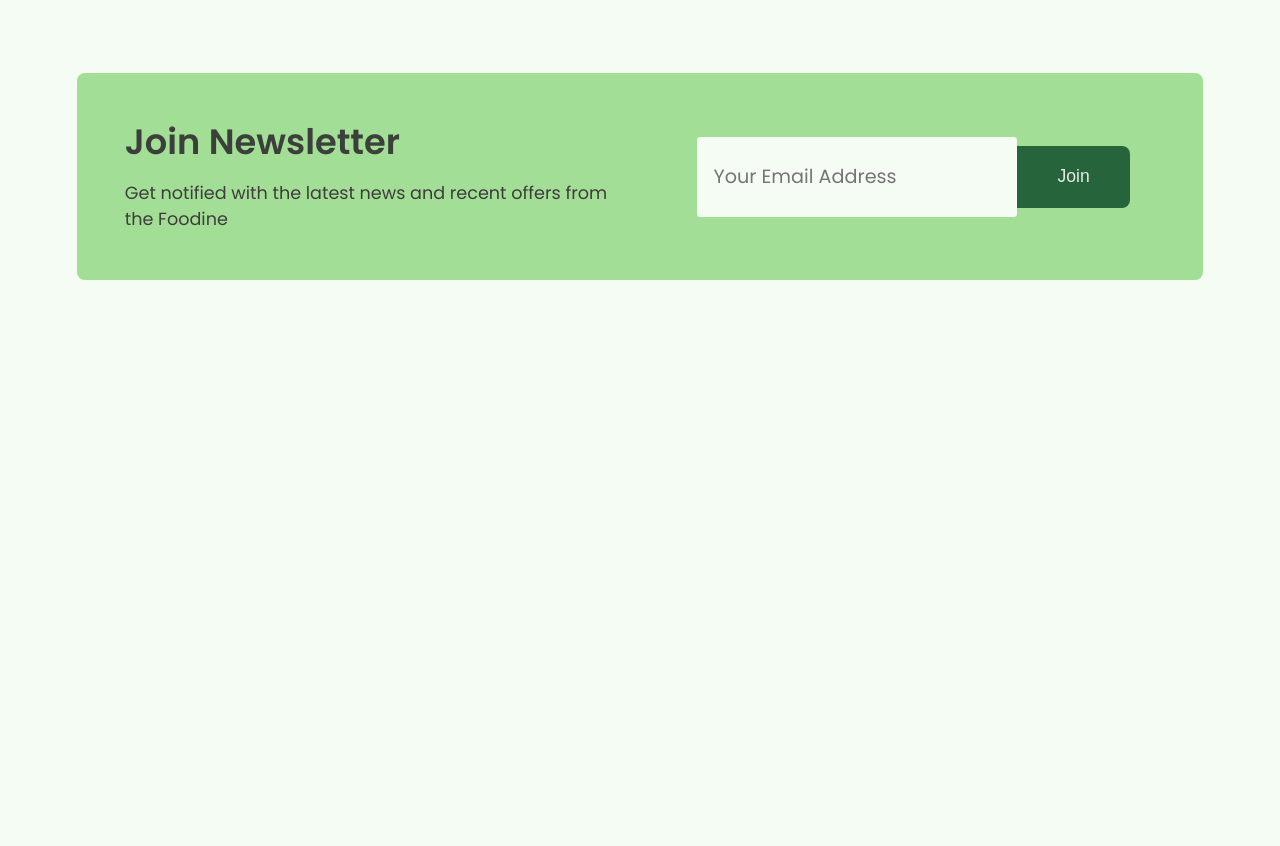
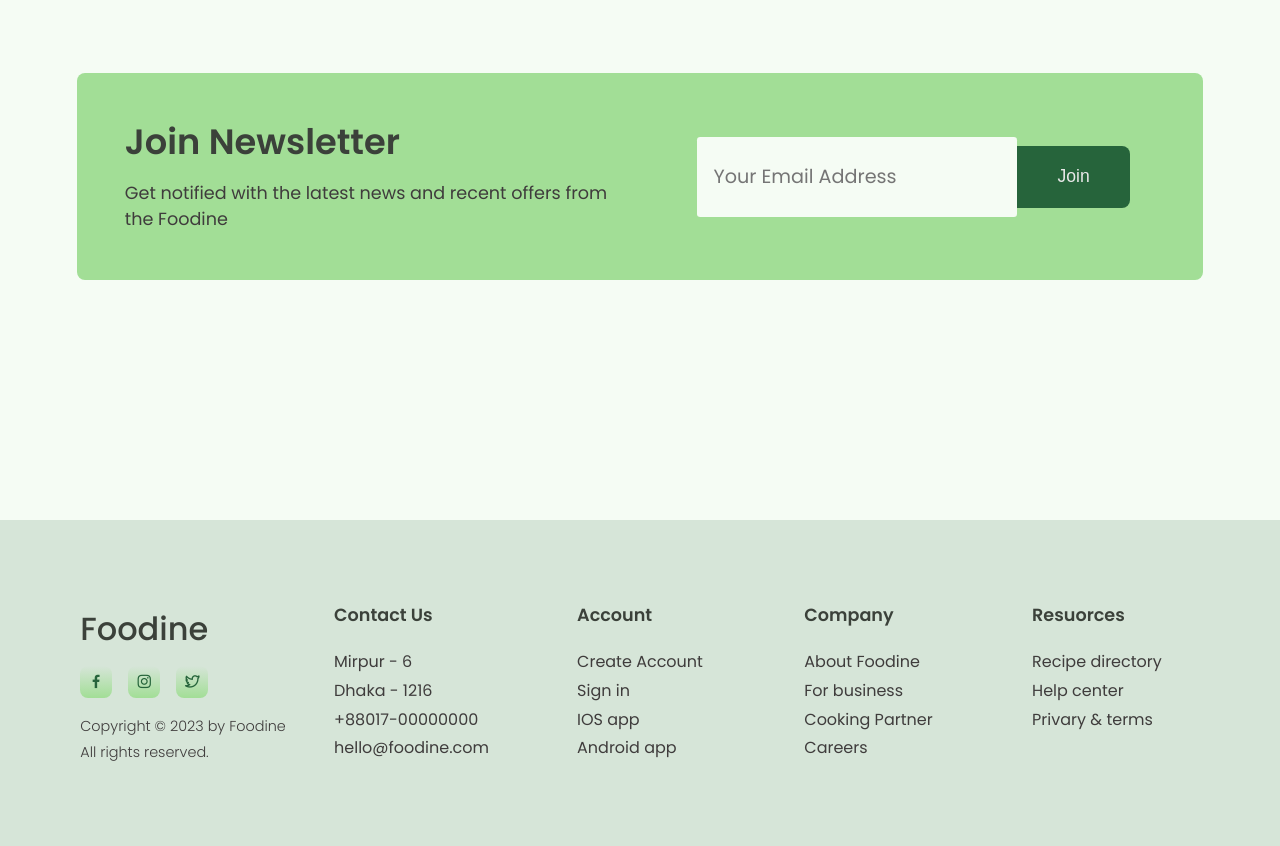
Before and after one commit to Kawsar26229/foodine, a plain HTML site: page index.html in a window 1280 px wide. Shown: the part 6471-7317 px from the top of the page. Before the commit the page ends 6751 px from the top, so only its background shows below. Drawn offline with nearby package versions, Linux system fonts and the light colour scheme.

Commit message:
footer added

```diff
--- a/index.html
+++ b/index.html
@@ -422,5 +422,50 @@
       <!------------ Newsletter End ------------->
     </main>
     <!----------------- Main End ------------------->
+    <!---------------- Footer Start ------------------>
+    <footer>
+      <div class="container footer__container">
+        <div class="logo__col">
+          <h4>Foodine</h4>
+          <ul class="nav__socials">
+            <a href="#"><i class="uil uil-facebook-f"></i></a>
+
+            <a href="#"><i class="uil uil-instagram"></i></a>
+
+            <a href="#"><i class="uil uil-twitter-alt"></i></a>
+          </ul>
+          <p>Copyright &copy; 2023 by Foodine</p>
+          <p>All rights reserved.</p>
+        </div>
+        <div class="address__col">
+          <h5>Contact Us</h5>
+          <p>Mirpur - 6</p>
+          <p>Dhaka - 1216</p>
+          <p>+88017-00000000</p>
+          <p>hello@foodine.com</p>
+        </div>
+        <div class="nav__col">
+          <h5>Account</h5>
+          <p><a href="#">Create Account</a></p>
+          <p><a href="#">Sign in</a></p>
+          <p><a href="#">IOS app</a></p>
+          <p><a href="#">Android app</a></p>
+        </div>
+        <div class="nav__col">
+          <h5>Company</h5>
+          <p><a href="#">About Foodine</a></p>
+          <p><a href="#">For business</a></p>
+          <p><a href="#">Cooking Partner</a></p>
+          <p><a href="#">Careers</a></p>
+        </div>
+        <div class="nav__col">
+          <h5>Resuorces</h5>
+          <p><a href="#">Recipe directory</a></p>
+          <p><a href="#">Help center</a></p>
+          <p><a href="#">Privary & terms</a></p>
+        </div>
+      </div>
+    </footer>
+    <!----------------- Footer End ------------------->
   </body>
 </html>
--- a/style.css
+++ b/style.css
@@ -12,6 +12,7 @@
   --heading-color: #3b413a;
   --text-color: #3f3c3c;
   --button-color: #e8e8e8;
+  --footer--link--color: #767676;
   --container-width-lg: 88%;
   --container-width-md: 92%;
   --transition: all 0.3s ease-in-out;
@@ -69,6 +70,13 @@ h4 {
   font-size: 1.2rem;
   font-weight: 500;
   color: var(--heading-color);
+}
+
+h5 {
+  color: var(--heading-color);
+  font-size: 1.1rem;
+  font-weight: 600;
+  margin-bottom: 1rem;
 }
 
 a {
@@ -754,3 +762,32 @@ section {
   border-top-right-radius: 0.5rem;
   border-bottom-right-radius: 0.5rem;
 }
+
+/* ------------ Footer ---------- */
+footer {
+  background-color: var(--secondary-color);
+}
+
+.footer__container {
+  margin-top: 160vh;
+  padding: 5rem 0;
+  display: grid;
+  grid-template-columns: repeat(5, 1fr);
+  gap: 1rem;
+  justify-items: center;
+}
+
+.logo__col h4 {
+  font-size: 2rem;
+  font-weight: 500;
+  margin-bottom: 0.5rem;
+}
+
+.logo__col .nav__socials {
+  margin-bottom: 1rem;
+}
+
+.logo__col p {
+  font-size: 0.9rem;
+  font-weight: 300;
+}
```
